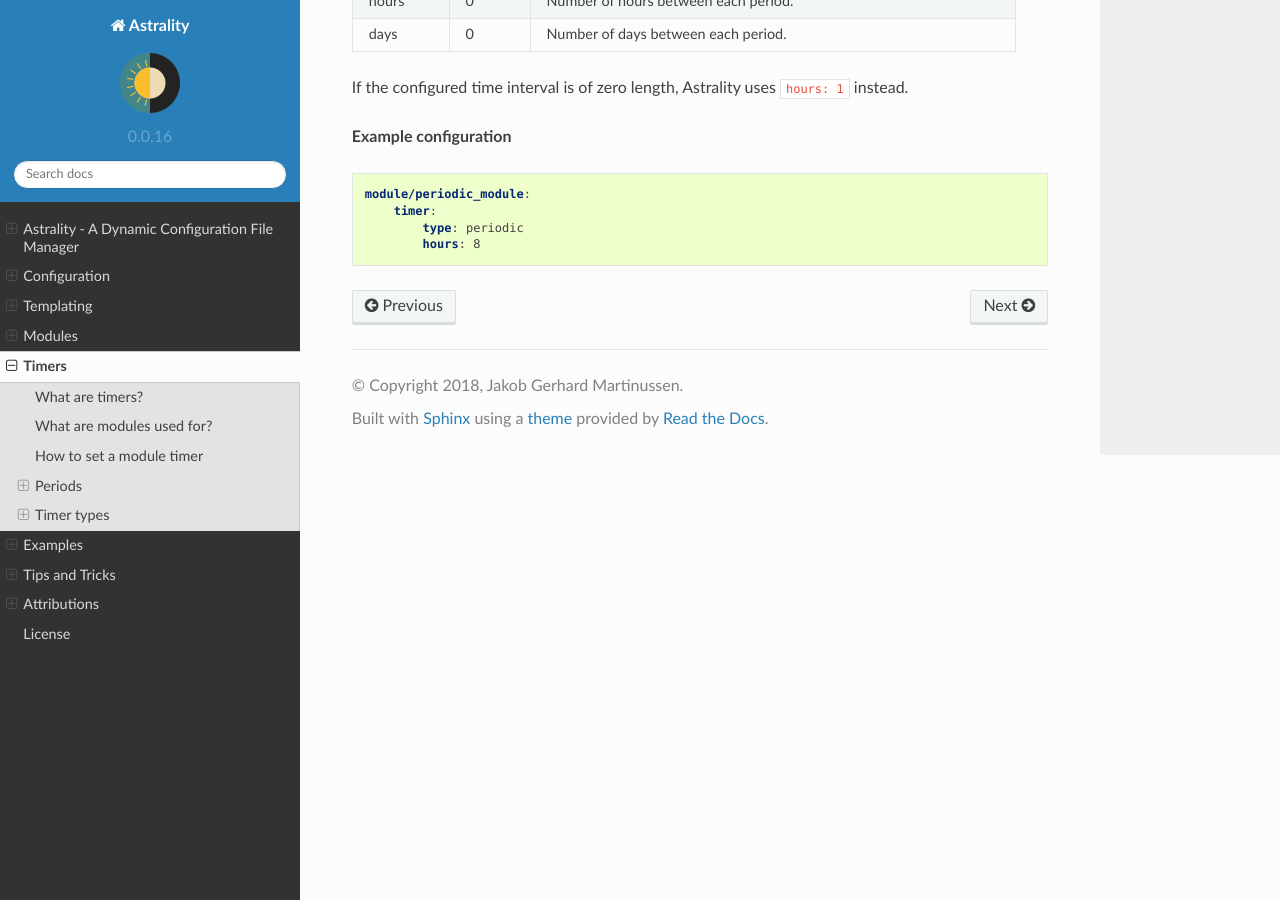
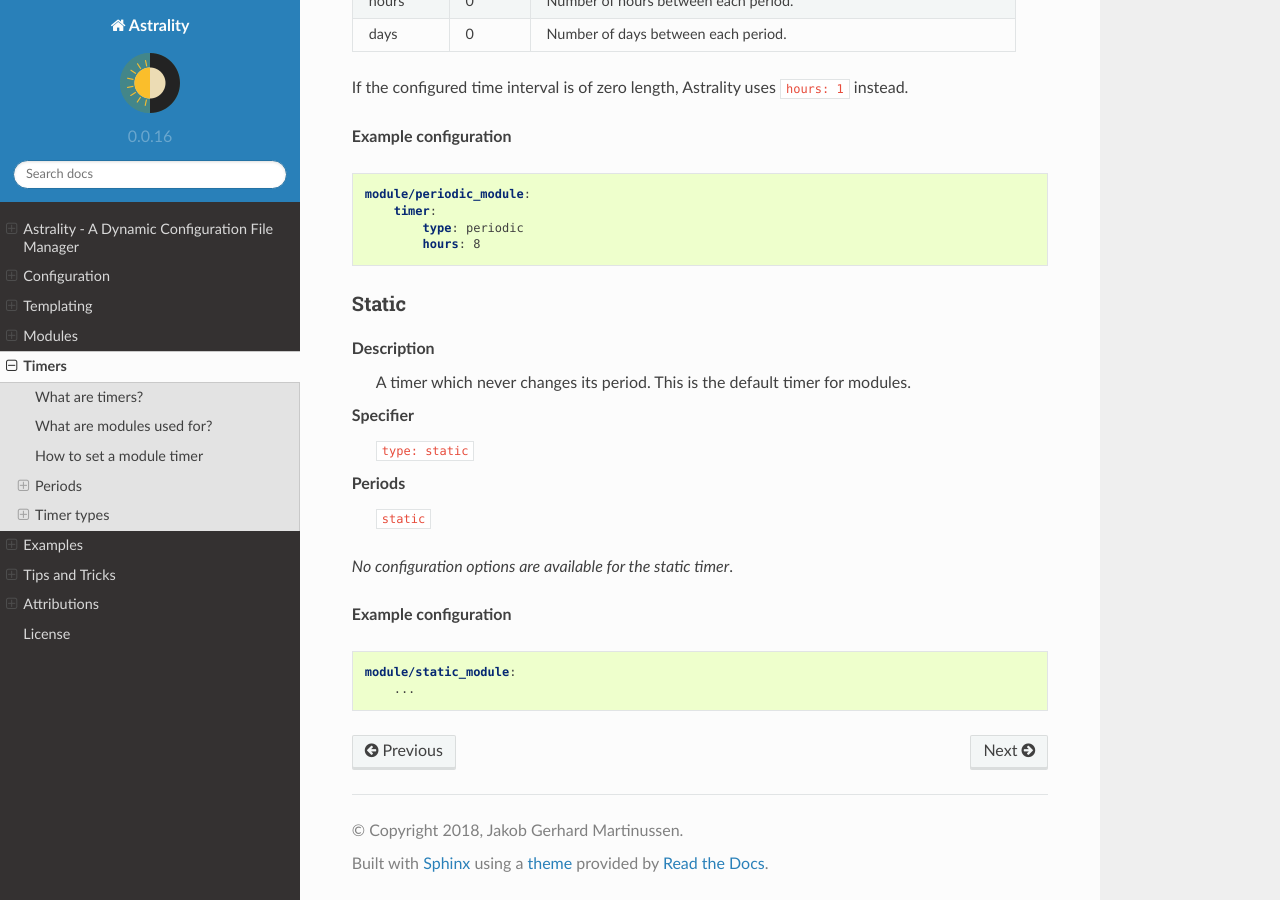
Before and after one commit to JakobGM/astrality, a Sphinx documentation site: the page built from docs/timers.rst, in a window 1280 px wide and 900 px high, scrolled down 4239 px. Built offline with Sphinx 7.4.7 and the Read the Docs theme 2.0.0, drawn with Linux system fonts in a browser that asks for light colours.

Commit message:
Add documentation for the static timer

```diff
--- a/docs/timers.rst
+++ b/docs/timers.rst
@@ -202,3 +202,25 @@ If the configured time interval is of zero length, Astrality uses ``hours: 1`` i
         timer:
             type: periodic
             hours: 8
+
+
+Static
+------
+
+Description
+    A timer which never changes its period. This is the default timer for modules.
+
+Specifier
+    ``type: static``
+
+Periods
+    ``static``
+
+*No configuration options are available for the static timer*.
+
+**Example configuration**
+
+.. code-block:: yaml
+
+    module/static_module:
+        ...
```
